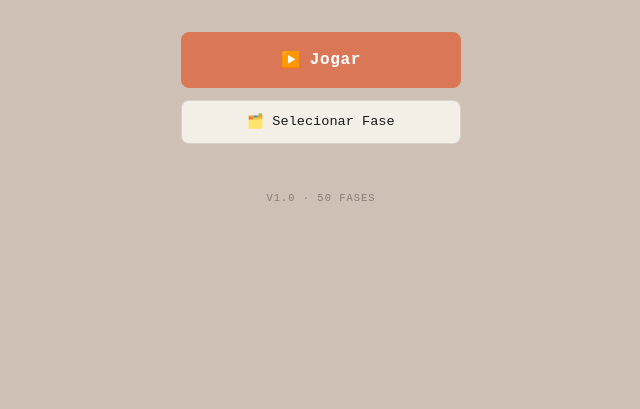
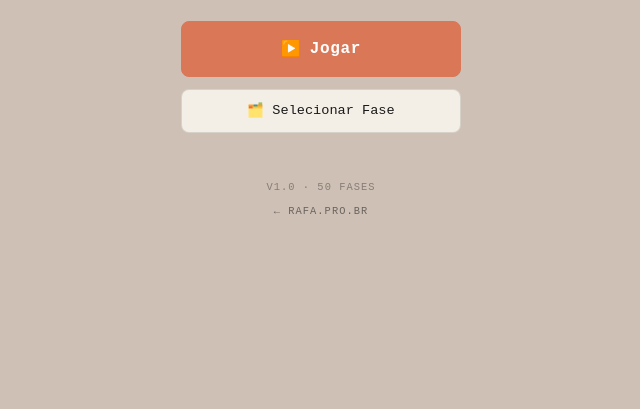
Before and after one commit to rfmss/bijuled, a plain HTML site: page index.html in a window 1280 px wide. Shown: the part 391-800 px from the top of the page, without its empty margins (319-959 px from the left). Drawn offline with Linux system fonts and the light colour scheme.

Commit message:
feat: link ← rafa.pro.br no menu
Co-Authored-By: Claude Fable 5 <noreply@anthropic.com>

```diff
--- a/index.html
+++ b/index.html
@@ -44,6 +44,7 @@
 
       <div class="menu-footer">
         <span class="version-tag">v1.0 · 50 Fases</span>
+        <a href="https://rafa.pro.br/" title="Voltar pro rafa.pro.br" style="display:block;margin-top:10px;text-align:center;font-family:'Courier New',Courier,monospace;font-size:0.65rem;letter-spacing:0.1em;text-transform:uppercase;color:rgba(26,26,26,0.55);text-decoration:none">&larr; rafa.pro.br</a>
       </div>
     </div>
   </div>
```
